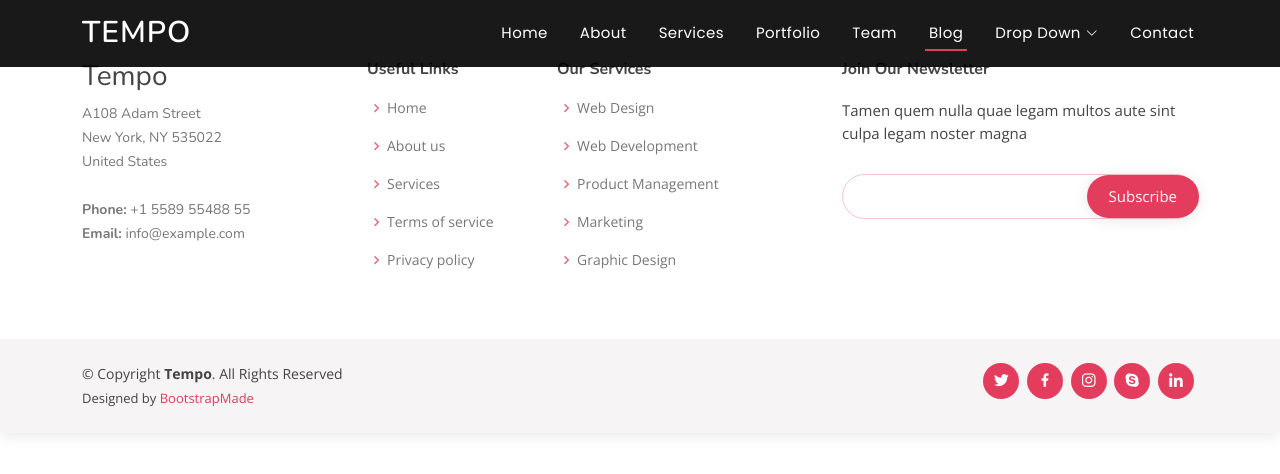
After one commit to tanya1810/makeathon-backend, a Django app: page /test/ in a window 1280 px wide. The commit adds this page. Shown: the top 474 px of the page. Run offline with Django 3.2, Linux system fonts and the light colour scheme; some libraries are stand-ins or nearby versions.

Commit message:
base added

```diff
--- /dev/null
+++ b/home/templates/home/base.html
@@ -0,0 +1,170 @@
+{% load static %}
+<!DOCTYPE html>
+<html lang="en">
+
+<head>
+  <meta charset="utf-8">
+  <meta content="width=device-width, initial-scale=1.0" name="viewport">
+
+  <title>Base</title>
+  <meta content="" name="description">
+  <meta content="" name="keywords">
+
+  <!-- Favicons -->
+  <link href="assets/img/favicon.png" rel="icon">
+  <link href="assets/img/apple-touch-icon.png" rel="apple-touch-icon">
+
+  <!-- Google Fonts -->
+  <link href="https://fonts.googleapis.com/css?family=Open+Sans:300,300i,400,400i,600,600i,700,700i|Nunito:300,300i,400,400i,600,600i,700,700i|Poppins:300,300i,400,400i,500,500i,600,600i,700,700i" rel="stylesheet">
+
+  <!-- Vendor CSS Files -->
+  <link href="{%static 'home/assets/vendor/bootstrap/css/bootstrap.min.css'%}" rel="stylesheet">
+  <link href="{%static 'home/assets/vendor/bootstrap-icons/bootstrap-icons.css'%}" rel="stylesheet">
+  <link href="{%static 'home/assets/vendor/boxicons/css/boxicons.min.css'%}" rel="stylesheet">
+  <link href="{%static 'home/assets/vendor/glightbox/css/glightbox.min.css'%}" rel="stylesheet">
+  <link href="{%static 'home/assets/vendor/remixicon/remixicon.css'%}" rel="stylesheet">
+  <link href="{%static 'home/assets/vendor/swiper/swiper-bundle.min.css'%}" rel="stylesheet">
+
+  <!-- Template Main CSS File -->
+  <link href="{%static 'home/assets/css/style.css'%}" rel="stylesheet">
+
+  {% block head %}{% endblock head %}
+</head>
+
+<body>
+
+  <!-- ======= Header ======= -->
+  <header id="header" class="fixed-top header-inner-pages">
+    <div class="container d-flex align-items-center justify-content-between">
+
+      <h1 class="logo"><a href="index.html">Tempo</a></h1>
+      <!-- Uncomment below if you prefer to use an image logo -->
+      <!-- <a href="index.html" class="logo"><img src="assets/img/logo.png" alt="" class="img-fluid"></a>-->
+
+      <nav id="navbar" class="navbar">
+        <ul>
+          <li><a class="nav-link scrollto " href="#hero">Home</a></li>
+          <li><a class="nav-link scrollto" href="#about">About</a></li>
+          <li><a class="nav-link scrollto" href="#services">Services</a></li>
+          <li><a class="nav-link scrollto " href="#portfolio">Portfolio</a></li>
+          <li><a class="nav-link scrollto" href="#team">Team</a></li>
+          <li><a class="active" href="blog.html">Blog</a></li>
+          <li class="dropdown"><a href="#"><span>Drop Down</span> <i class="bi bi-chevron-down"></i></a>
+            <ul>
+              <li><a href="#">Drop Down 1</a></li>
+              <li class="dropdown"><a href="#"><span>Deep Drop Down</span> <i class="bi bi-chevron-right"></i></a>
+                <ul>
+                  <li><a href="#">Deep Drop Down 1</a></li>
+                  <li><a href="#">Deep Drop Down 2</a></li>
+                  <li><a href="#">Deep Drop Down 3</a></li>
+                  <li><a href="#">Deep Drop Down 4</a></li>
+                  <li><a href="#">Deep Drop Down 5</a></li>
+                </ul>
+              </li>
+              <li><a href="#">Drop Down 2</a></li>
+              <li><a href="#">Drop Down 3</a></li>
+              <li><a href="#">Drop Down 4</a></li>
+            </ul>
+          </li>
+          <li><a class="nav-link scrollto" href="#contact">Contact</a></li>
+        </ul>
+        <i class="bi bi-list mobile-nav-toggle"></i>
+      </nav><!-- .navbar -->
+
+    </div>
+  </header><!-- End Header -->
+
+{% block body %}{% endblock body %}
+  <!-- End #main -->
+
+  <!-- ======= Footer ======= -->
+  <footer id="footer">
+
+    <div class="footer-top">
+      <div class="container">
+        <div class="row">
+
+          <div class="col-lg-3 col-md-6 footer-contact">
+            <h3>Tempo</h3>
+            <p>
+              A108 Adam Street <br>
+              New York, NY 535022<br>
+              United States <br><br>
+              <strong>Phone:</strong> +1 5589 55488 55<br>
+              <strong>Email:</strong> info@example.com<br>
+            </p>
+          </div>
+
+          <div class="col-lg-2 col-md-6 footer-links">
+            <h4>Useful Links</h4>
+            <ul>
+              <li><i class="bx bx-chevron-right"></i> <a href="#">Home</a></li>
+              <li><i class="bx bx-chevron-right"></i> <a href="#">About us</a></li>
+              <li><i class="bx bx-chevron-right"></i> <a href="#">Services</a></li>
+              <li><i class="bx bx-chevron-right"></i> <a href="#">Terms of service</a></li>
+              <li><i class="bx bx-chevron-right"></i> <a href="#">Privacy policy</a></li>
+            </ul>
+          </div>
+
+          <div class="col-lg-3 col-md-6 footer-links">
+            <h4>Our Services</h4>
+            <ul>
+              <li><i class="bx bx-chevron-right"></i> <a href="#">Web Design</a></li>
+              <li><i class="bx bx-chevron-right"></i> <a href="#">Web Development</a></li>
+              <li><i class="bx bx-chevron-right"></i> <a href="#">Product Management</a></li>
+              <li><i class="bx bx-chevron-right"></i> <a href="#">Marketing</a></li>
+              <li><i class="bx bx-chevron-right"></i> <a href="#">Graphic Design</a></li>
+            </ul>
+          </div>
+
+          <div class="col-lg-4 col-md-6 footer-newsletter">
+            <h4>Join Our Newsletter</h4>
+            <p>Tamen quem nulla quae legam multos aute sint culpa legam noster magna</p>
+            <form action="" method="post">
+              <input type="email" name="email"><input type="submit" value="Subscribe">
+            </form>
+          </div>
+
+        </div>
+      </div>
+    </div>
+
+    <div class="container d-md-flex py-4">
+
+      <div class="me-md-auto text-center text-md-start">
+        <div class="copyright">
+          &copy; Copyright <strong><span>Tempo</span></strong>. All Rights Reserved
+        </div>
+        <div class="credits">
+          <!-- All the links in the footer should remain intact. -->
+          <!-- You can delete the links only if you purchased the pro version. -->
+          <!-- Licensing information: https://bootstrapmade.com/license/ -->
+          <!-- Purchase the pro version with working PHP/AJAX contact form: https://bootstrapmade.com/tempo-free-onepage-bootstrap-theme/ -->
+          Designed by <a href="https://bootstrapmade.com/">BootstrapMade</a>
+        </div>
+      </div>
+      <div class="social-links text-center text-md-right pt-3 pt-md-0">
+        <a href="#" class="twitter"><i class="bx bxl-twitter"></i></a>
+        <a href="#" class="facebook"><i class="bx bxl-facebook"></i></a>
+        <a href="#" class="instagram"><i class="bx bxl-instagram"></i></a>
+        <a href="#" class="google-plus"><i class="bx bxl-skype"></i></a>
+        <a href="#" class="linkedin"><i class="bx bxl-linkedin"></i></a>
+      </div>
+    </div>
+  </footer><!-- End Footer -->
+
+  <a href="#" class="back-to-top d-flex align-items-center justify-content-center"><i class="bi bi-arrow-up-short"></i></a>
+
+  <!-- Vendor JS Files -->
+  <script src="{%static 'home/assets/vendor/bootstrap/js/bootstrap.bundle.min.js'%}"></script>
+  <script src="{%static 'home/assets/vendor/glightbox/js/glightbox.min.js'%}"></script>
+  <script src="{%static 'home/assets/vendor/isotope-layout/isotope.pkgd.min.js'%}"></script>
+  <script src="{%static 'home/assets/vendor/php-email-form/validate.js'%}"></script>
+  <script src="{%static 'home/assets/vendor/swiper/swiper-bundle.min.js'%}"></script>
+
+  <!-- Template Main JS File -->
+  <script src="assets/js/main.js"></script>
+
+</body>
+
+</html>
--- /dev/null
+++ b/home/urls.py
@@ -0,0 +1,6 @@
+from django.urls import path
+from . import views
+
+urlpatterns = [
+    path('test/',            views.test,     name='test'),
+]
--- a/home/views.py
+++ b/home/views.py
@@ -1,3 +1,6 @@
 from django.shortcuts import render
+from django.shortcuts import render, redirect
 
+def test(request):
+	return render(request, 'home/base.html')
 # Create your views here.
--- a/makeathon2021/urls.py
+++ b/makeathon2021/urls.py
@@ -14,8 +14,9 @@ Including another URLconf
     2. Add a URL to urlpatterns:  path('blog/', include('blog.urls'))
 """
 from django.contrib import admin
-from django.urls import path
+from django.urls import path, include
 
 urlpatterns = [
     path('admin/', admin.site.urls),
+    path('', include('home.urls')),
 ]
```
Also changed, not shown: home/templates/home/blog.html (+13 -12 lines), db.sqlite3 (added), 1 other file.
